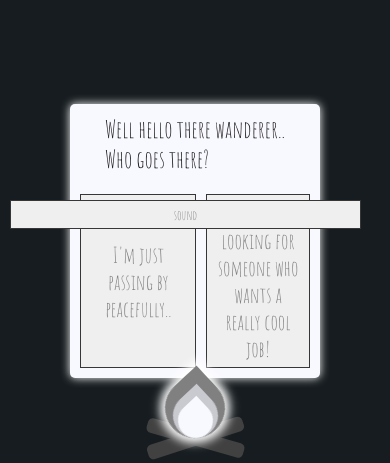
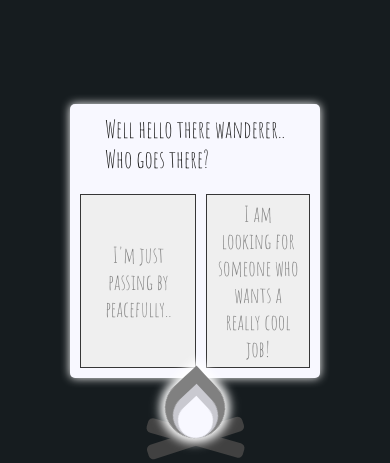
Before and after one commit to ascoolarobban/resume_game, a PHP site: page / in a window 390 px wide. Shown: the top 463 px of the page. Run offline with PHP 8.4, Linux system fonts and the light colour scheme.

Commit message:
deleted sound btn on mobile

```diff
--- a/index.html
+++ b/index.html
@@ -3,6 +3,11 @@
 <html lang="en">
 <head>
     <meta name="viewport" content="initial-scale=0.8, zoom=10%, width=device-width, target-densitydpi=high-dpi">
+    <style>@media only screen and (max-width: 680px) {
+        .btn3 {
+            display:none;
+        }
+    }</style>
     <meta charset="UTF-8">
     <link rel="stylesheet" type="text/css" href="style.css" media="screen" />
     <link rel="icon" type="image/x-icon" href="r_icon.ico">
@@ -10,6 +15,7 @@
     <script defer src="game.js"></script>
 </head>
 <body>
+
 
 
     <button class="btn3"  id="soundBtn" onclick="playMp3()">sound</button>
--- a/style.css
+++ b/style.css
@@ -247,7 +247,6 @@ background-color: transparent;
         border-radius: 0px;
         padding: 5px 10px;
         border: 1px solid hsl(0, 0%, 21%);
-        top:200px;
         color: gray;
     }
     .super-container,.container,.btn3{
```
